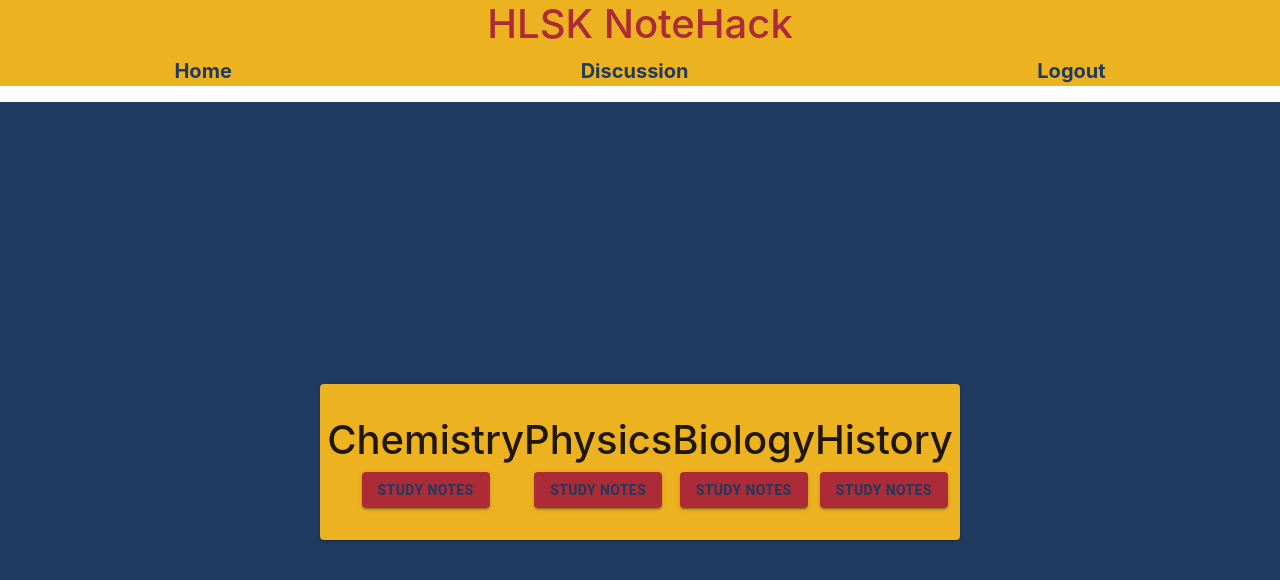
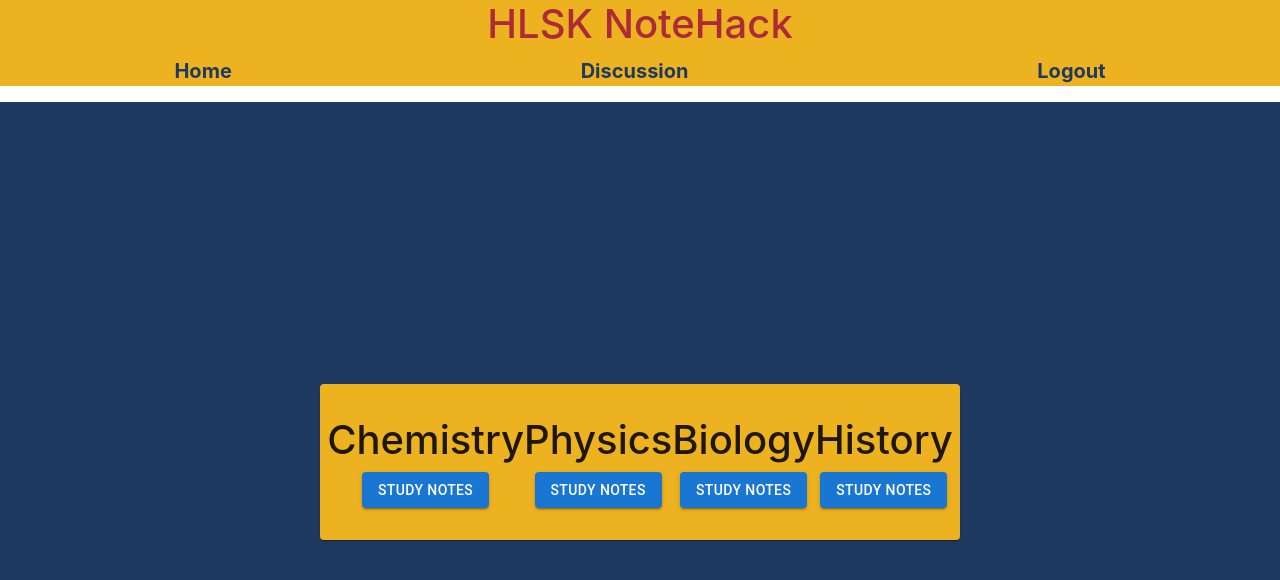
Before and after one commit to SamEThibault/official_new_hacks_2021, a React (Create React App) app: page /home in a window 1280 px wide. Shown: the top 580 px of the page. Built offline with nearby package versions, Linux system fonts and the light colour scheme; no server answers.

Commit message:
button text changes color when hovered and actice

```diff
--- a/src/views/Home.jsx
+++ b/src/views/Home.jsx
@@ -5,14 +5,32 @@ import "../styles/home.css";
 import {Link} from 'react-router-dom';
 import { qColors } from '../styles/colors.js'
 import Nav from "./Nav";
-function home() {
+import { makeStyles} from '@material-ui/core';
+import { red } from "@mui/material/colors";
 
-  const buttonStyle = {
-    background: qColors.red,
-    textDecoration: 'none',
-    color: qColors.blue,
-    fontWeight: 'bold',
-  }
+const useStyles = makeStyles({
+    button: {
+        backgroundColor: qColors.red,
+        textDecoration: 'none',
+        color: qColors.blue,
+        fontWeight: 'bold',
+        '&:hover': {
+            background: qColors.red,
+            textDecoration: 'none',
+            color: qColors.red,
+                fontWeight: 'bold',
+        },
+        '&:active': {
+            background: qColors.red,
+            textDecoration: 'none',
+            color: qColors.gold,
+            fontWeight: 'bold',
+        }
+    },
+})
+function Home() {
+
+  const classes = useStyles()
   return (
     <div className="App">
       <Nav />
@@ -21,25 +39,25 @@ function home() {
         <div className="subject-containers">
           <h1>Chemistry</h1>
           <Link to="/chemistry" style={{textDecoration: 'none'}}>
-          <Button style={buttonStyle} variant="contained">Study Notes</Button>
+          <Button /*style={{background: qColors.red}}*/ className={classes.button} variant="contained">Study Notes</Button>
           </Link>
         </div>
         <div className="subject-containers">
           <h1>Physics</h1>
           <Link to="/physics" style={{textDecoration: 'none'}}>
-          <Button style={buttonStyle} variant="contained">Study Notes</Button>
+          <Button className={classes.button} variant="contained">Study Notes</Button>
           </Link>
         </div>
         <div className="subject-containers">
           <h1>Biology</h1>
           <Link to="/biology" style={{textDecoration: 'none'}}>
-          <Button style={buttonStyle} variant="contained">Study Notes</Button>
+          <Button className={classes.button} variant="contained">Study Notes</Button>
           </Link>
         </div>
         <div className="subject-containers">
           <h1>History</h1>
           <Link to="/history" style={{textDecoration: 'none'}}>
-          <Button style={buttonStyle} variant="contained">Study Notes</Button>
+          <Button className={classes.button} variant="contained">Study Notes</Button>
           </Link>
         </div>
         {/* <div className="subject-containers">
@@ -55,4 +73,4 @@ function home() {
 }
 
 
-export default home;
+export default Home;
--- a/src/views/Nav.jsx
+++ b/src/views/Nav.jsx
@@ -3,7 +3,6 @@ import '../App.css';
 import {Link} from 'react-router-dom';
 import { qColors } from '../styles/colors.js'
 import { makeStyles} from '@material-ui/core';
-import { withTheme } from '@emotion/react';
 
     const useStyles = makeStyles({
         link: {
@@ -13,6 +12,12 @@ import { withTheme } from '@emotion/react';
             fontSize: 20,
             '&:hover': {
                 color: 'white',
+                textDecoration: 'none',
+                fontWeight: 'bold',
+                fontSize: 20,
+            },
+            '&:active': {
+                color: qColors.red,
                 textDecoration: 'none',
                 fontWeight: 'bold',
                 fontSize: 20,
```
